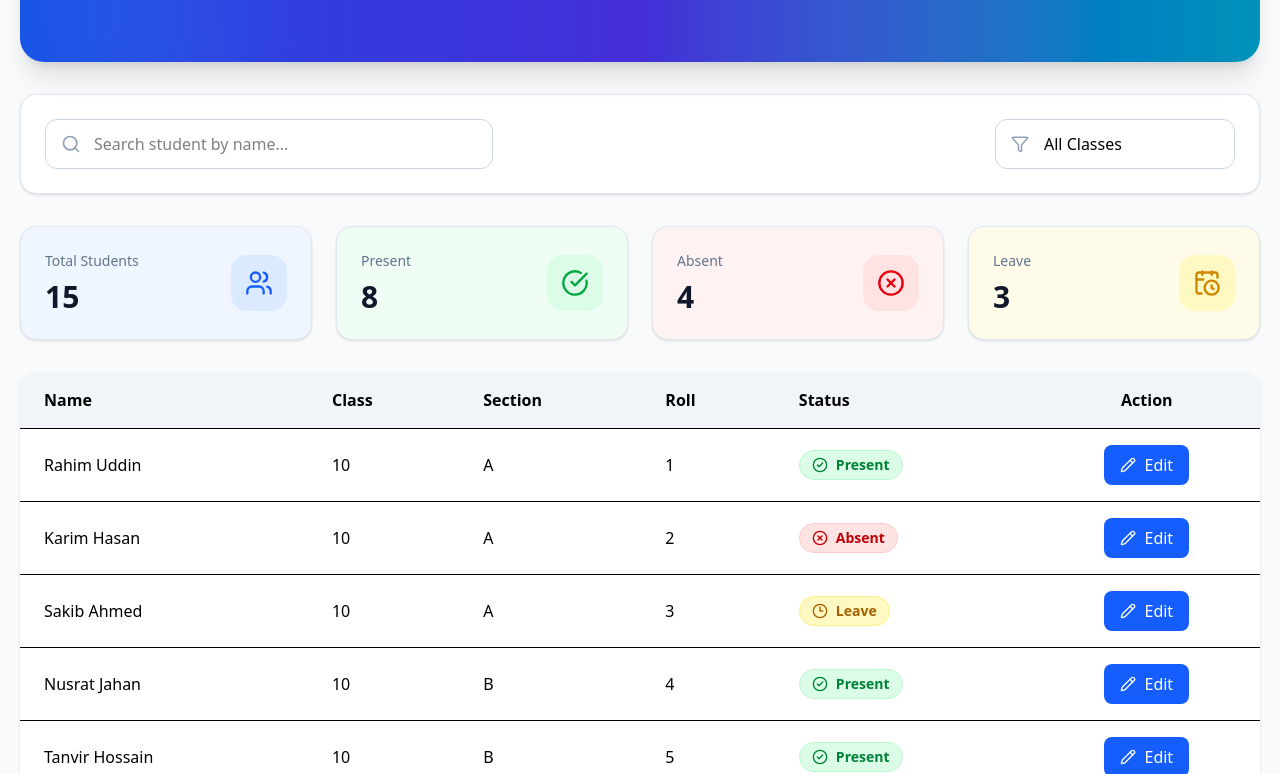
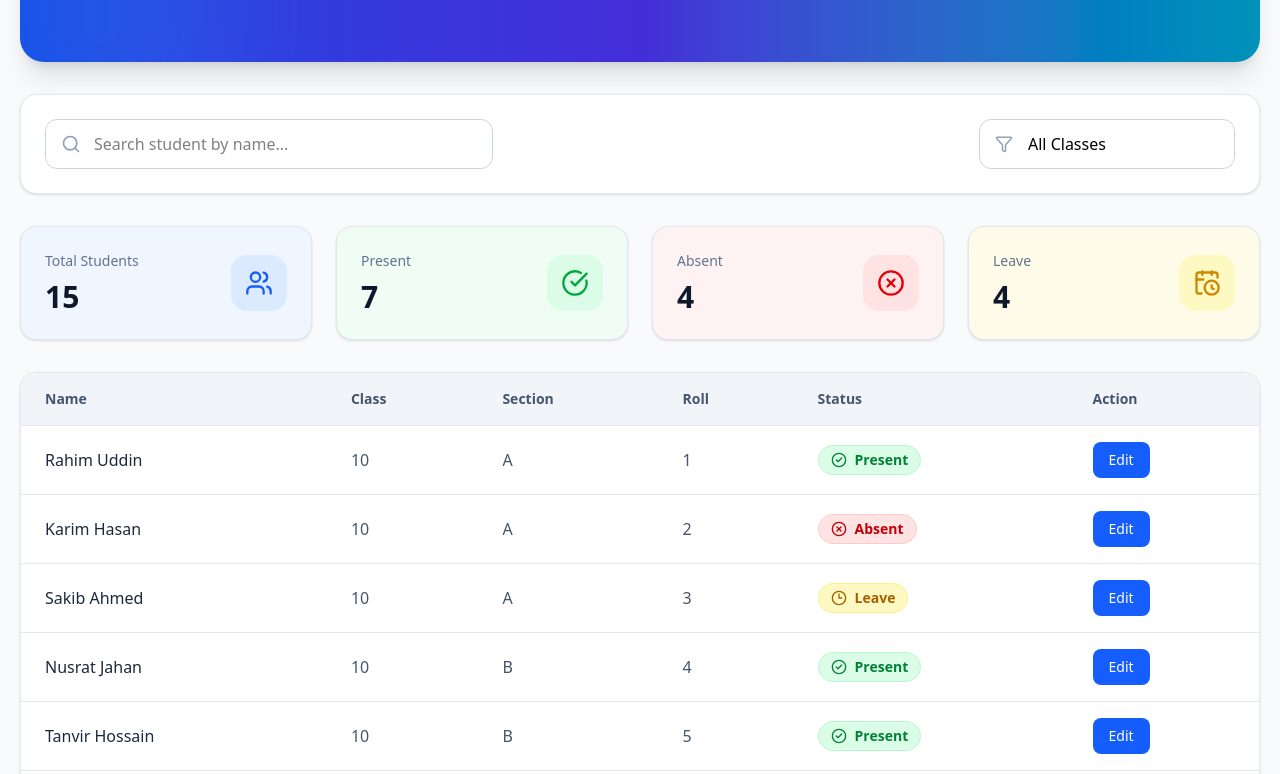
Before and after one commit to mdabgal/student-attendance, a Next.js app: page / in a window 1280 px wide. Shown: the part 606-1380 px from the top of the page. Built offline with nearby package versions, Linux system fonts and the light colour scheme.

Commit message:
search a no students found add

```diff
--- a/src/app/page.tsx
+++ b/src/app/page.tsx
@@ -13,17 +13,26 @@ import { students } from "@/data/students";
 import { Student, AttendanceStatus } from "@/types/student";
 
 export default function Home() {
+  // Student List
   const [studentList, setStudentList] = useState(students);
 
+  // Search
+  const [search, setSearch] = useState("");
+
+  // Class Filter
+  const [selectedClass, setSelectedClass] = useState("All");
+
+  // Modal
   const [selectedStudent, setSelectedStudent] = useState<Student | null>(null);
-
   const [isModalOpen, setIsModalOpen] = useState(false);
 
+  // Edit Button
   const handleEdit = (student: Student) => {
     setSelectedStudent(student);
     setIsModalOpen(true);
   };
 
+  // Save Attendance
   const handleSave = (status: AttendanceStatus) => {
     if (!selectedStudent) return;
 
@@ -39,6 +48,34 @@ export default function Home() {
     setSelectedStudent(null);
   };
 
+  // Search + Filter
+  const filteredStudents = studentList.filter((student) => {
+    const matchesSearch = student.name
+      .toLowerCase()
+      .includes(search.toLowerCase());
+
+    const matchesClass =
+      selectedClass === "All" ||
+      student.class === selectedClass;
+
+    return matchesSearch && matchesClass;
+  });
+
+  // Summary
+  const totalStudents = studentList.length;
+
+  const presentStudents = studentList.filter(
+    (student) => student.status === "present"
+  ).length;
+
+  const absentStudents = studentList.filter(
+    (student) => student.status === "absent"
+  ).length;
+
+  const leaveStudents = studentList.filter(
+    (student) => student.status === "leave"
+  ).length;
+
   return (
     <main className="min-h-screen bg-slate-50">
       <Navbar />
@@ -46,12 +83,18 @@ export default function Home() {
       <div className="mx-auto max-w-7xl space-y-8 px-5 py-8">
         <Hero />
 
-        <SearchFilter />
-
-        <SummaryCards />
+        <SearchFilter
+          search={search}
+          setSearch={setSearch}
+          selectedClass={selectedClass}
+          setSelectedClass={setSelectedClass}
+        />
+<SummaryCards
+  students={studentList}
+/>
 
         <StudentTable
-          students={studentList}
+          students={filteredStudents}
           onEdit={handleEdit}
         />
 
--- a/src/components/attendance/StudentTable.tsx
+++ b/src/components/attendance/StudentTable.tsx
@@ -1,6 +1,5 @@
 "use client";
 
-import { Pencil } from "lucide-react";
 import { Student } from "@/types/student";
 import StatusBadge from "./StatusBadge";
 
@@ -13,108 +12,105 @@ export default function StudentTable({
   students,
   onEdit,
 }: StudentTableProps) {
+
+  // Empty State
   if (students.length === 0) {
     return (
-      <div className="rounded-2xl border border-dashed border-slate-300 bg-white p-12 text-center">
-        <h3 className="text-xl font-semibold text-slate-700">
-          No students found
-        </h3>
-        <p className="mt-2 text-slate-500">
-          Try changing the search or filter.
-        </p>
-      </div>
+      <section className="rounded-2xl border border-slate-200 bg-white p-10 text-center shadow-sm">
+        <div className="mx-auto max-w-md">
+          <h2 className="text-2xl font-bold text-slate-800">
+            No students found
+          </h2>
+
+          <p className="mt-2 text-slate-500">
+            Try changing your search or class filter.
+          </p>
+        </div>
+      </section>
     );
   }
 
+
   return (
-    <>
-      {/* Desktop Table */}
-      <div className="hidden overflow-x-auto rounded-2xl bg-white shadow md:block">
-        <table className="w-full">
+    <section className="overflow-hidden rounded-2xl border border-slate-200 bg-white shadow-sm">
+
+      <div className="overflow-x-auto">
+
+        <table className="w-full min-w-[700px]">
+
           <thead className="bg-slate-100">
             <tr>
-              <th className="px-6 py-4 text-left">Name</th>
-              <th className="px-6 py-4 text-left">Class</th>
-              <th className="px-6 py-4 text-left">Section</th>
-              <th className="px-6 py-4 text-left">Roll</th>
-              <th className="px-6 py-4 text-left">Status</th>
-              <th className="px-6 py-4 text-center">Action</th>
+              <th className="px-6 py-4 text-left text-sm font-semibold text-slate-600">
+                Name
+              </th>
+
+              <th className="px-6 py-4 text-left text-sm font-semibold text-slate-600">
+                Class
+              </th>
+
+              <th className="px-6 py-4 text-left text-sm font-semibold text-slate-600">
+                Section
+              </th>
+
+              <th className="px-6 py-4 text-left text-sm font-semibold text-slate-600">
+                Roll
+              </th>
+
+              <th className="px-6 py-4 text-left text-sm font-semibold text-slate-600">
+                Status
+              </th>
+
+              <th className="px-6 py-4 text-left text-sm font-semibold text-slate-600">
+                Action
+              </th>
             </tr>
           </thead>
+
 
           <tbody>
             {students.map((student) => (
               <tr
                 key={student.id}
-                className="border-t hover:bg-slate-50 transition"
+                className="border-t border-slate-200 hover:bg-slate-50"
               >
-                <td className="px-6 py-4 font-medium">{student.name}</td>
 
-                <td className="px-6 py-4">{student.class}</td>
+                <td className="px-6 py-4 font-medium text-slate-800">
+                  {student.name}
+                </td>
 
-                <td className="px-6 py-4">{student.section}</td>
+                <td className="px-6 py-4 text-slate-600">
+                  {student.class}
+                </td>
 
-                <td className="px-6 py-4">{student.roll}</td>
+                <td className="px-6 py-4 text-slate-600">
+                  {student.section}
+                </td>
+
+                <td className="px-6 py-4 text-slate-600">
+                  {student.roll}
+                </td>
 
                 <td className="px-6 py-4">
                   <StatusBadge status={student.status} />
                 </td>
 
-                <td className="px-6 py-4 text-center">
+                <td className="px-6 py-4">
                   <button
                     onClick={() => onEdit(student)}
-                    className="inline-flex items-center gap-2 rounded-lg bg-blue-600 px-4 py-2 text-white transition hover:bg-blue-700"
+                    className="rounded-lg bg-blue-600 px-4 py-2 text-sm font-medium text-white transition hover:bg-blue-700"
                   >
-                    <Pencil size={16} />
                     Edit
                   </button>
                 </td>
+
               </tr>
             ))}
           </tbody>
+
         </table>
+
       </div>
 
-      {/* Mobile Card */}
-      <div className="space-y-4 md:hidden">
-        {students.map((student) => (
-          <div
-            key={student.id}
-            className="rounded-2xl bg-white p-5 shadow"
-          >
-            <div className="flex items-center justify-between">
-              <h3 className="text-lg font-bold">{student.name}</h3>
-
-              <StatusBadge status={student.status} />
-            </div>
-
-            <div className="mt-4 grid grid-cols-2 gap-3 text-sm">
-              <div>
-                <p className="text-slate-500">Class</p>
-                <p className="font-medium">{student.class}</p>
-              </div>
-
-              <div>
-                <p className="text-slate-500">Section</p>
-                <p className="font-medium">{student.section}</p>
-              </div>
-
-              <div>
-                <p className="text-slate-500">Roll</p>
-                <p className="font-medium">{student.roll}</p>
-              </div>
-            </div>
-
-            <button
-              onClick={() => onEdit(student)}
-              className="mt-5 flex w-full items-center justify-center gap-2 rounded-xl bg-blue-600 py-3 font-medium text-white transition hover:bg-blue-700"
-            >
-              <Pencil size={18} />
-              Edit Attendance
-            </button>
-          </div>
-        ))}
-      </div>
-    </>
+    </section>
   );
 }
--- a/src/components/home/SearchFilter.tsx
+++ b/src/components/home/SearchFilter.tsx
@@ -2,9 +2,29 @@
 
 import { Search, Filter } from "lucide-react";
 
-export default function SearchFilter() {
+interface SearchFilterProps {
+  search: string;
+  setSearch: (value: string) => void;
+  selectedClass: string;
+  setSelectedClass: (value: string) => void;
+}
+
+export default function SearchFilter({
+  search,
+  setSearch,
+  selectedClass,
+  setSelectedClass,
+}: SearchFilterProps) {
+
+  console.log({
+    search,
+    selectedClass,
+    setSearch,
+    setSelectedClass,
+  });
+
   return (
-    <section className="mt-8 rounded-2xl bg-white p-6 shadow-sm border border-slate-200">
+    <section className="rounded-2xl border border-slate-200 bg-white p-6 shadow-sm">
       <div className="flex flex-col gap-4 md:flex-row md:items-center md:justify-between">
 
         <div className="relative w-full md:max-w-md">
@@ -16,24 +36,31 @@ export default function SearchFilter() {
           <input
             type="text"
             placeholder="Search student by name..."
+            value={search}
+            onChange={(e) => setSearch(e.target.value)}
             className="w-full rounded-xl border border-slate-300 py-3 pl-12 pr-4 outline-none transition focus:border-blue-500 focus:ring-2 focus:ring-blue-100"
           />
         </div>
 
 
-        <div className="relative w-full md:w-60">
+        <div className="relative w-full md:w-64">
           <Filter
             size={18}
             className="absolute left-4 top-1/2 -translate-y-1/2 text-slate-400"
           />
 
-          <select className="w-full appearance-none rounded-xl border border-slate-300 bg-white py-3 pl-12 pr-4 outline-none transition focus:border-blue-500 focus:ring-2 focus:ring-blue-100">
-            <option>All Classes</option>
-            <option>Class 9</option>
-            <option>Class 10</option>
-            <option>Class 11</option>
+          <select
+            value={selectedClass}
+            onChange={(e) => setSelectedClass(e.target.value)}
+            className="w-full appearance-none rounded-xl border border-slate-300 bg-white py-3 pl-12 pr-4 outline-none transition focus:border-blue-500 focus:ring-2 focus:ring-blue-100"
+          >
+            <option value="All">All Classes</option>
+            <option value="8">Class 8</option>
+            <option value="9">Class 9</option>
+            <option value="10">Class 10</option>
           </select>
         </div>
+
       </div>
     </section>
   );
```
Also changed, not shown: src/components/home/SummaryCards.tsx (+65 -9 lines).
